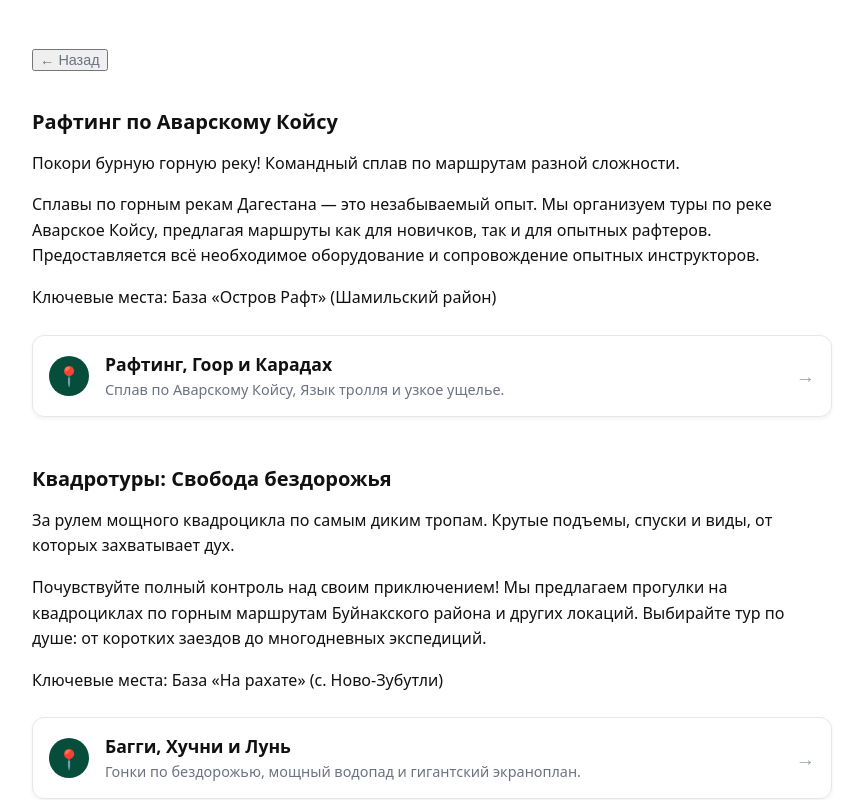
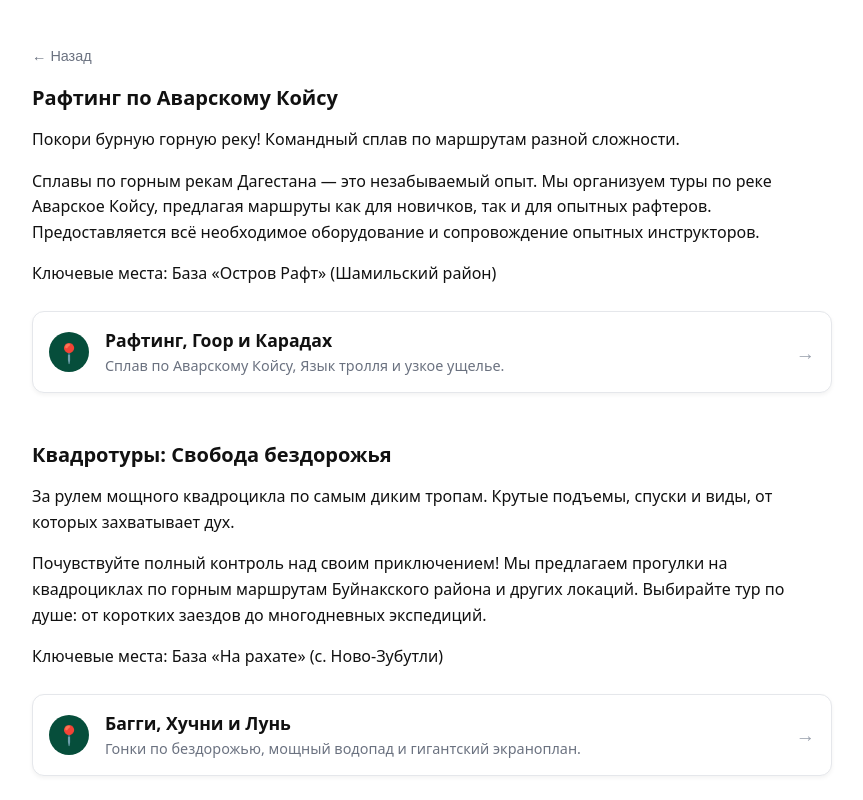
Before and after one commit to BrunoIsaev/EasyGo, a Next.js app: page /guide in a window 1280 px wide. Shown: the top 800 px of the page, without its empty margins (208-1071 px from the left). Built offline with nearby package versions, Linux system fonts and the light colour scheme.

Commit message:
Fix duplicate props in back button

```diff
--- a/src/pages/guide.tsx
+++ b/src/pages/guide.tsx
@@ -1,4 +1,3 @@
-/* eslint-disable react/no-unescaped-entities */
 import Head from 'next/head';
 import { useState, useEffect } from 'react';
 import Link from 'next/link';
@@ -95,9 +94,7 @@ export default function GuidePage() {
   );
 
   const BackButton = () => (
-    <button onClick={() => window.history.back()} style={{ background: 'none', border: 'none', cursor: 'pointer', display: 'flex', alignItems: 'center', gap: '8px', color: '#6b7280', fontSize: '0.9rem', padding: '0' }} style={{ display: 'inline-flex', alignItems: 'center', gap: '8px', color: '#6b7280', fontSize: '0.9rem', marginBottom: '20px', textDecoration: 'none' }}>
-      ← Назад
-    </button>
+    <button onClick={() => window.history.back()} style={{ background: 'none', border: 'none', cursor: 'pointer', display: 'flex', alignItems: 'center', gap: '8px', color: '#6b7280', fontSize: '0.9rem', padding: '0', marginBottom: '20px' }}>← Назад</button>
   );
 
   // 1. РАЗДЕЛ ПРИКЛЮЧЕНИЯ
```
